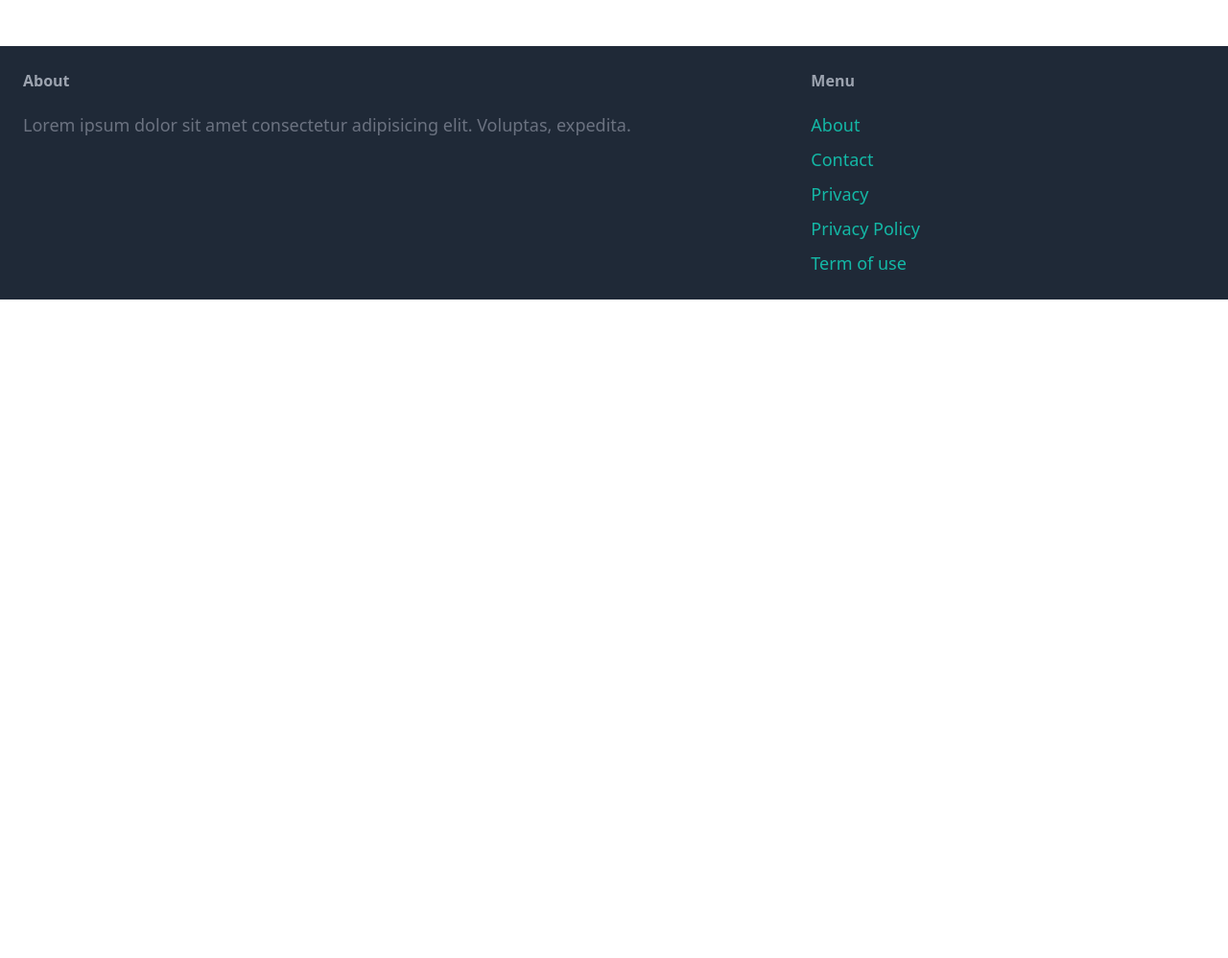
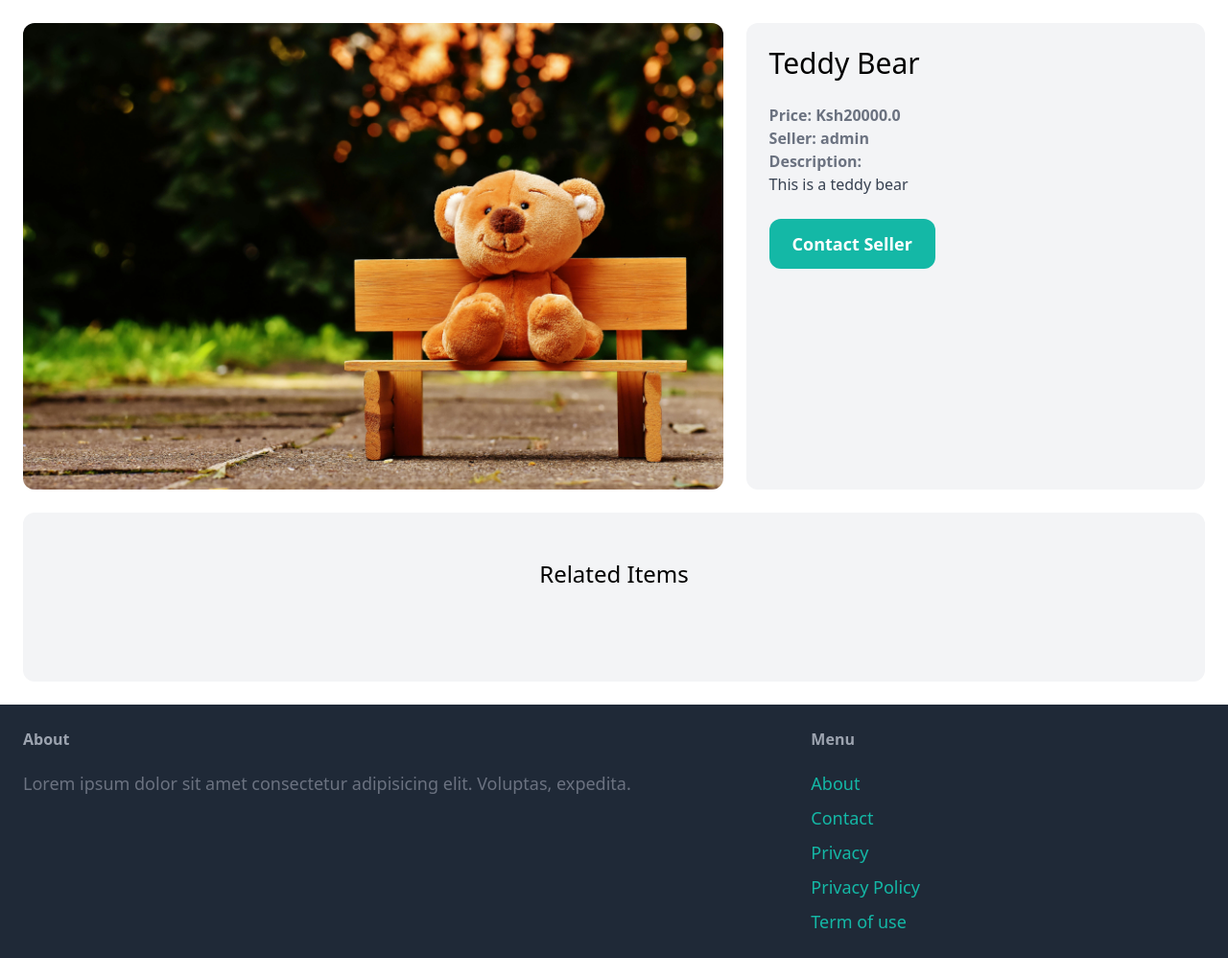
Before and after one commit to motari054/mkt, a Django app: a page that uses puddle/items/templates/items/detail.html in a window 1280 px wide. Shown: the part 77-1075 px from the top of the page at 96% size. Before the commit the page ends 389 px from the top, so only its background shows below. Run offline with Django 5.2, Linux system fonts and the light colour scheme; data comes from the database, SQL or seed files in the repository; both versions use the stored data as it was after the commit; some libraries are stand-ins or nearby versions.

Commit message:
changes in detail.html

```diff
--- a/puddle/items/templates/items/detail.html
+++ b/puddle/items/templates/items/detail.html
@@ -1,12 +1,45 @@
 {% extends 'core/base.html' %}
+
 {% block title %}
     {{items.name}}
 {% endblock title %}
 
 {% block content %}
-<div class="grid grid-cols-5 gap-6">
-    <div class="col-span-3">
-        <img src="{{item.image.url}}" class="rounded-xl" alt="">
+    <div class="grid grid-cols-5 gap-6">
+        <div class="col-span-3">
+            <img src="{{items.image.url}}" class="rounded-xl" alt="">
+        </div>
+        <div class="col-span-2 p-6 bg-gray-100 rounded-xl">
+            <h1 class="mb-6 text-3xl">{{items.name}}</h1>
+            <p class="text-gray-500"><strong>Price: Ksh{{items.price}}</strong></p>
+            <p class="text-gray-500"><strong>Seller: {{items.created_by.username}}</strong></p>
+
+            {% if items.description  %}
+            <p class="text-gray-700">
+                <strong class="text-gray-500">
+                    Description:
+                </strong> <br>
+                {{items.description}}
+            </p>
+            {% endif %}
+            <a href="#" class="inline-block mt-6 px-6 py-3 text-lg font-semibold bg-teal-500 text-white rounded-xl hover:bg-teal-700">Contact Seller</a>
+        </div>
     </div>
-</div>
-{% endblock content %}
+
+    <div class="mt-6 px-6 py-12 bg-gray-100 rounded-xl">
+        <h2 class="mb-12 text-2xl text-center">Related Items</h2>
+        <div class="grid grid-cols-3 gap-3">
+            {% for items in related_items %}
+                <a href="{%url 'items:detail' items.id %}">
+                    <div>
+                        <img src="{{items.image.url}}" class="rounded-t-xl" alt="">
+                    </div>
+                    <div class="p-6 bg-white rounded-b-xl">
+                        <h2 class="text-2xl">{{items.name}}</h2>
+                        <p class="text-gray-500">Price: {{items.price}}</p>
+                    </div>
+                </a>
+            {% endfor %}
+        </div>
+    </div>
+{% endblock  %}
--- a/puddle/items/views.py
+++ b/puddle/items/views.py
@@ -3,7 +3,9 @@
 
 def detail(request, pk):
     items = get_object_or_404(Items, pk=pk)
+    related_items = Items.objects.filter(category=items.category, is_sold=False).exclude(pk=pk)[0:3]
 
     return render(request, 'items/detail.html', {
         'items':items,
+        'related_items':related_items,
     })
```
Also changed, not shown: puddle images/pants.jpg (added), puddle/db.sqlite3, puddle/media/item_images/pants.jpg (added).
